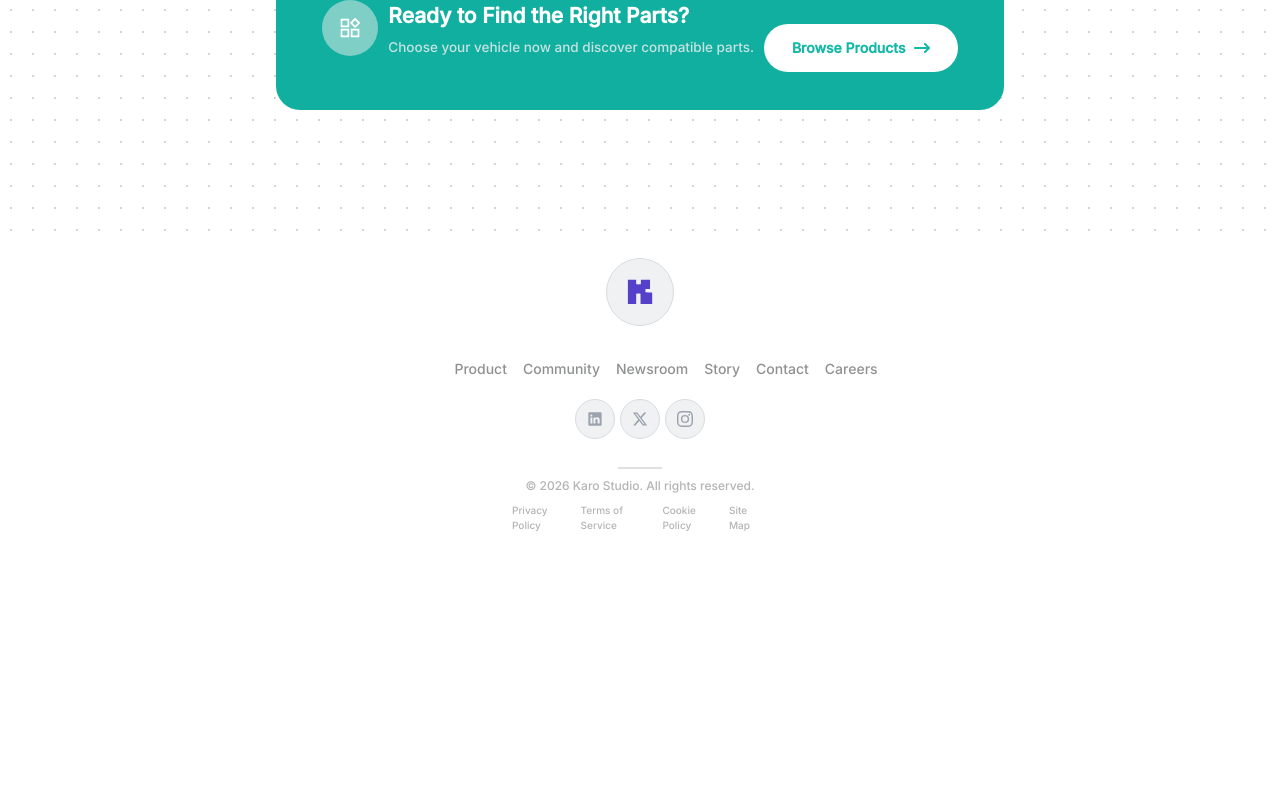
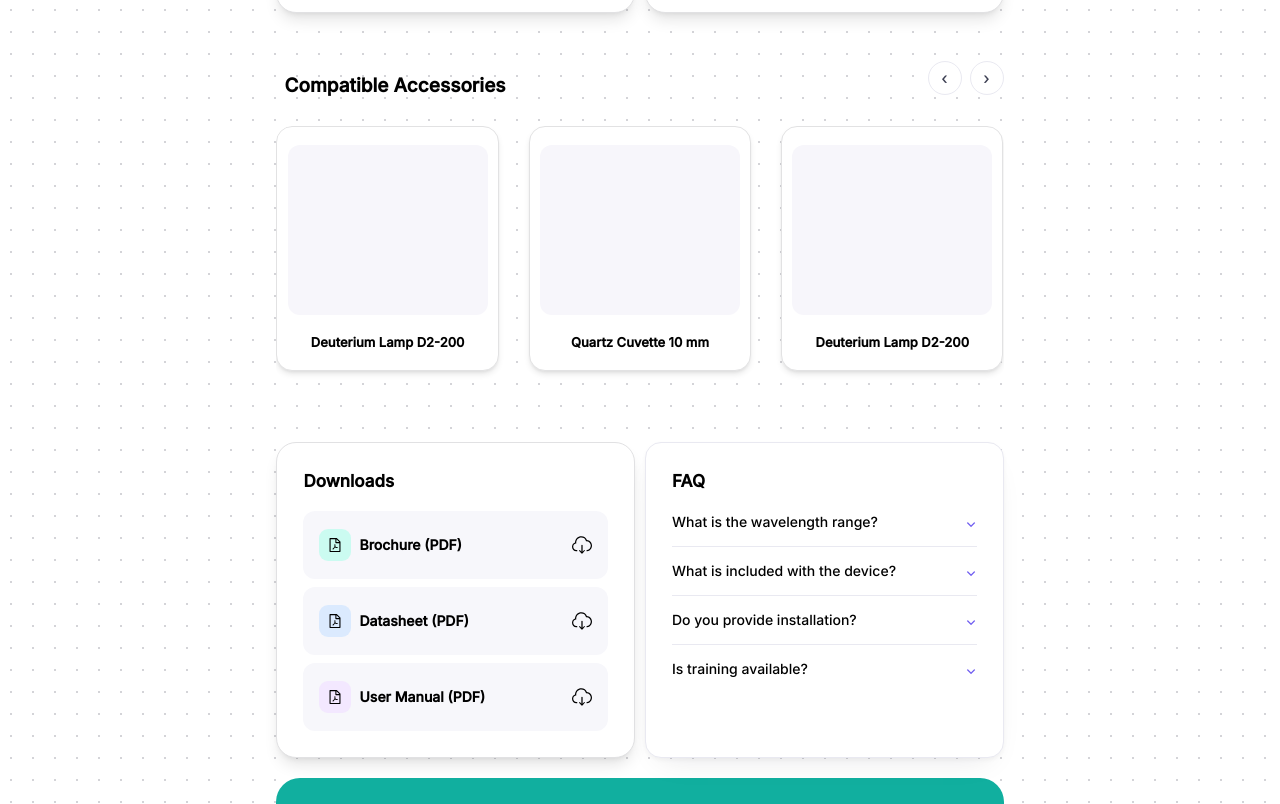
Before and after one commit to nikooraftar1383/bloor-azma_demo, a React (Vite) app: page /products/1 in a window 1280 px wide. Shown: the part 1520-2324 px from the top of the page. Before the commit the page ends 2073 px from the top, so only its background shows below. Built offline with nearby package versions, Linux system fonts and the light colour scheme; data requests are answered from the project's data file.

Commit message:
add product detail

```diff
--- a/src/Templates/ProductDetailTemp.jsx
+++ b/src/Templates/ProductDetailTemp.jsx
@@ -4,7 +4,11 @@ import { FaHeadphones, FaTruck } from "react-icons/fa";
 import { CiSearch } from "react-icons/ci";
 import { SiAdguard } from "react-icons/si";
 import { FaArrowRightLong } from "react-icons/fa6";
-import { AiOutlineProduct } from "react-icons/ai";
+import { AiOutlineFilePdf, AiOutlineProduct } from "react-icons/ai";
+import { SlCloudDownload } from "react-icons/sl";
+import { BsFiletypePdf } from "react-icons/bs";
+import SwiperProduct from "./SwiperProduct";
+
 let ProductDetailTemp = () => {
   //4 تا تیکت جزئیات
   let Facilities = [
@@ -37,7 +41,24 @@ let ProductDetailTemp = () => {
       shortdesc: "CE Certified",
     },
   ];
-
+  //pdf های قابل دانلود
+  let pdfs = [
+    {
+      title: "Brochure (PDF)",
+      file: "/public/pdf/waiting.pdf",
+      bg: "bg-teal-100",
+    },
+    {
+      title: "Datasheet (PDF)",
+      file: "/public/pdf/waiting.pdf",
+      bg: "bg-blue-100",
+    },
+    {
+      title: "User Manual (PDF)",
+      file: "/public/pdf/waiting.pdf",
+      bg: "bg-purple-100",
+    },
+  ];
   const [product, setProduct] = useState(null);
   let { id } = useParams();
   let getData = async () => {
@@ -58,8 +79,6 @@ let ProductDetailTemp = () => {
   useEffect(() => {
     getData();
   }, []);
-  console.log(product);
-
   return (
     <>
       <div
@@ -70,7 +89,11 @@ Pt-20
 [background-size:22px_22px]"
       >
         <div className="w-[71%] mx-auto flex justify-between items-center">
-          <img src="" alt="" className="w-[50%]" />
+          <img
+            src="/public/images/eventsection/1724134657631B-SulfideAE201.webp"
+            alt=""
+            className="w-[50%]"
+          />
           <div className="flex flex-col items-start gap-2">
             <div className="py-1.5 px-3.5 rounded-[99px] bg-[#efeafd] flex justify-center items-center mb-5 ">
               <span className="text-[12.5px] text-[#987df1] font-semibold ">
@@ -88,8 +111,8 @@ Pt-20
               reliable analysis in laboratories.
             </span>
             <div className="grid grid-cols-2 gap-5 mt-3  w-full mb-5.5">
-              {Facilities.map((elem) => (
-                <>
+              {Facilities.map((elem, index) => (
+                <div key={index}>
                   <div className="p-3.5 flex  items-center rounded-[13px] bg-white shadow-md w-full gap-1.5 border border-[#ececef] ">
                     <div
                       className={`w-9 h-9 rounded-[10px] flex justify-center items-center ${elem.bg}`}
@@ -100,7 +123,7 @@ Pt-20
                       {elem.title}
                     </span>
                   </div>
-                </>
+                </div>
               ))}
             </div>
             <div className="w-full grid grid-cols-2 gap-5 ">
@@ -115,8 +138,8 @@ Pt-20
         </div>
 
         <div className="p-7   w-[71%] mx-auto bg-[#f8f8f8] mt-9 rounded-[20px] flex justify-between">
-              {Facilities.map((elem) => (
-                <>
+          {Facilities.map((elem, index) => (
+            <div key={index}>
               <div className="py-3 flex  items-center gap-1.5 ">
                 <div
                   className={`w-11 h-11 rounded-[10px] flex justify-center items-center ${elem.bg}`}
@@ -127,18 +150,29 @@ Pt-20
                   <span className="text-[13px] font-semibold mb-1">
                     {elem.title}
                   </span>
-                    <span className="text-[12px] text-[#9d8d8a]">{elem.shortdesc}</span>
+                  <span className="text-[12px] text-[#9d8d8a]">
+                    {elem.shortdesc}
+                  </span>
                 </div>
               </div>
-                </>
+            </div>
           ))}
         </div>
         <div className="w-[71%] mx-auto grid grid-cols-2 gap-2.5 mt-10 ">
-              <div className="w-full border border-[#e1e1e3] shadow-lg p-6.5 rounded-[20px] bg-white" >
-                <h1 className="mb-4 text-[17px] font-extrabold">Product Overview</h1>
-                <p className="text-[#767a90] text-[14.5px]">Lorem, ipsum dolor sit amet consectetur adipisicing elit. In quod quisquam, voluptas dolorum exercitationem itaque atque facilis ipsa quam nam illo eum amet qui cumque veritatis enim! Iusto, cumque quidem. Lorem ipsum dolor sit amet consectetur adipisicing elit. Id quiat? Et, veniam quae nihil fuga impedit ducimus magnam qui!</p>
+          <div className="w-full border border-[#e1e1e3] shadow-lg p-6.5 rounded-[20px] bg-white">
+            <h1 className="mb-4 text-[17px] font-extrabold">
+              Product Overview
+            </h1>
+            <p className="text-[#767a90] text-[14.5px]">
+              Lorem, ipsum dolor sit amet consectetur adipisicing elit. In quod
+              quisquam, voluptas dolorum exercitationem itaque atque facilis
+              ipsa quam nam illo eum amet qui cumque veritatis enim! Iusto,
+              cumque quidem. Lorem ipsum dolor sit amet consectetur adipisicing
+              elit. Id quiat? Et, veniam quae nihil fuga impedit ducimus magnam
+              qui!
+            </p>
           </div>
-               <div className="w-full border border-[#e1e1e3] shadow-lg p-6.5 rounded-[20px] bg-white" >
+          <div className="w-full border border-[#e1e1e3] shadow-lg p-6.5 rounded-[20px] bg-white">
             <h1 className="mb-4 text-[17px] font-extrabold">Specifications</h1>
 
             {Array.from({ length: 12 }).map((_, index) => (
@@ -149,11 +183,95 @@ Pt-20
                 <span className="text-[13.5px] font-semibold text-[#767a90]">
                   Wavelength Range
                 </span>
-    <span className="text-[13.5px] font-bold">
-      190 – 1100 nm
-    </span>
+                <span className="text-[13.5px] font-bold">190 – 1100 nm</span>
               </div>
             ))}
+          </div>
+        </div>
+        <div className="w-[71%] mx-auto flex flex-col mt-8 py-4 ">
+          <SwiperProduct />
+        </div>
+
+        <div className="w-[71%] mx-auto grid grid-cols-2 gap-2.5 mt-10 ">
+          <div className="p-6.5 rounded-[20px] border border-[#e1e1e3] bg-white shadow-lg">
+            <h3 className="text-[17px] font-extrabold mb-4">Downloads</h3>
+            {pdfs.map((elem, index) => (
+              <div
+                className="px-4 py-4.5 rounded-xl bg-[#f7f7fb] flex justify-between items-center mt-2"
+                key={index}
+              >
+                <div className="flex gap-2 items-center">
+                  <div
+                    className={`rounded-[9px] flex justify-center items-center p-2 ${elem.bg}`}
+                  >
+                    <AiOutlineFilePdf />
+                  </div>
+                  <p className="text-[14px] font-bold">{elem.title}</p>
+                </div>
+                <a
+                  className="flex justify-center items-center "
+                  href={elem.file}
+                >
+                  <SlCloudDownload size={20} />
+                </a>
+              </div>
+            ))}
+          </div>
+          <div className="bg-white border border-[#e9e9f1] rounded-2xl p-[26px] shadow-[0_2px_4px_rgba(16,18,35,0.04),0_14px_30px_-16px_rgba(16,18,35,0.12)]">
+            <h3 className="text-[17px] font-extrabold mb-4">FAQ</h3>
+
+            <div className="divide-y divide-[#e9e9f1]">
+              <details className="group py-[14px] first:pt-0">
+                <summary className="flex items-center justify-between text-[14px] cursor-pointer list-none [&::-webkit-details-marker]:hidden">
+                  What is the wavelength range?
+                  <span className="text-[#6d5bf0] transition-transform duration-200 group-open:rotate-180">
+                    ⌄
+                  </span>
+                </summary>
+                <p className="text-[#767a90] text-sm mt-3">
+                  190 – 1100 nm, covering the full UV and visible spectral
+                  range.
+                </p>
+              </details>
+
+              <details className="group py-[14px]">
+                <summary className="flex items-center justify-between text-sm cursor-pointer list-none [&::-webkit-details-marker]:hidden">
+                  What is included with the device?
+                  <span className="text-[#6d5bf0] transition-transform duration-200 group-open:rotate-180">
+                    ⌄
+                  </span>
+                </summary>
+                <p className="text-[#767a90] text-sm mt-3">
+                  The device, power cable, cuvette set, dust cover and user
+                  manual are included as standard.
+                </p>
+              </details>
+
+              <details className="group py-[14px]">
+                <summary className="flex items-center justify-between text-sm cursor-pointer list-none [&::-webkit-details-marker]:hidden">
+                  Do you provide installation?
+                  <span className="text-[#6d5bf0] transition-transform duration-200 group-open:rotate-180">
+                    ⌄
+                  </span>
+                </summary>
+                <p className="text-[#767a90] text-sm mt-3">
+                  Yes, on-site installation and setup is available upon request.
+                </p>
+              </details>
+
+              <details className="group py-[14px]">
+                <summary className="flex items-center justify-between  text-sm cursor-pointer list-none [&::-webkit-details-marker]:hidden">
+                  Is training available?
+                  <span className="text-[#6d5bf0] transition-transform duration-200 group-open:rotate-180">
+                    ⌄
+                  </span>
+                </summary>
+                <p className="text-[#767a90] text-sm mt-3">
+                  Our technical team provides free training sessions for new
+                  customers.
+                </p>
+              </details>
+            </div>
           </div>
         </div>
         <div className="flex justify-between rounded-3xl px-11.5 py-9.5 bg-[#11af9f] w-[71%] mx-auto mt-5 ">
@@ -161,8 +279,12 @@ Pt-20
             <AiOutlineProduct color="white" size={26} />
           </div>
           <div className="flex flex-col">
-                        <h3 className="text-white mb-1.5  text-[21px] font-extrabold">Ready to Find the Right Parts?</h3>
-                        <p className="text-[13.5px] text-[#c8e3e3] ">Choose your vehicle now and discover compatible parts.</p>
+            <h3 className="text-white mb-1.5  text-[21px] font-extrabold">
+              Ready to Find the Right Parts?
+            </h3>
+            <p className="text-[13.5px] text-[#c8e3e3] ">
+              Choose your vehicle now and discover compatible parts.
+            </p>
           </div>
           <div className="flex justify-center">
             <button className="px-7 rounded-full text-[#14b8a6] mt-6 py-3.5 bg-white hover:scale-110 transition ">
--- a/src/Templates/ProductTemp.jsx
+++ b/src/Templates/ProductTemp.jsx
@@ -53,9 +53,8 @@ Pt-20
         {products && (
           <>
             {" "}
-          <ProductHero search={search} setsearch={setsearch}/>
-          <CategoryCard/>
-
+            <ProductHero search={search} setsearch={setsearch} />
+            <CategoryCard />
           </>
         )}
       </div>
--- /dev/null
+++ b/src/Templates/SwiperProduct.jsx
@@ -0,0 +1,75 @@
+import { useRef } from "react";
+import { Swiper, SwiperSlide } from "swiper/react";
+import { FreeMode, Navigation } from "swiper/modules";
+import "swiper/css";
+import "swiper/css/free-mode";
+import "swiper/css/navigation";
+import "../css/swiperStyle.css";
+
+export default function AccessoriesSwiper() {
+  const prevRef = useRef(null);
+  const nextRef = useRef(null);
+
+  return (
+    <div className="w-full justify-between items-center flex flex-col">
+      <div className="w-full justify-between items-center flex">
+        <h3 className="text-[19px] font-extrabold ps-2">Compatible Accessories</h3>
+        <div className="flex gap-2 mb-4">
+          <button
+            ref={prevRef}
+            className="w-[34px] h-[34px] rounded-full border border-[#e9e9f1] bg-white flex items-center justify-center text-[#3c3f52] cursor-pointer hover:border-[#3c3f52] transition"
+          >
+            ‹
+          </button>
+          <button
+            ref={nextRef}
+            className="w-[34px] h-[34px] rounded-full border border-[#e9e9f1] bg-white flex items-center justify-center text-[#3c3f52] cursor-pointer hover:border-[#3c3f52] transition"
+          >
+            ›
+          </button>
+        </div>
+      </div>
+
+      <Swiper
+        slidesPerView={3}
+        spaceBetween={30}
+        freeMode={true}
+        navigation={{
+          prevEl: prevRef.current,
+          nextEl: nextRef.current,
+        }}
+        onBeforeInit={(swiper) => {
+          swiper.params.navigation.prevEl = prevRef.current;
+          swiper.params.navigation.nextEl = nextRef.current;
+        }}
+        modules={[FreeMode, Navigation]}
+        className="mySwiper"
+      >
+        <SwiperSlide className="shadow-md">
+          <div className="flex flex-col gap-1.5">
+            <div className="w-50 h-42.5 bg-[#f7f6fb] rounded-xl "> </div>
+            <span className="text-[13px] font-bold mt-3">Deuterium Lamp D2-200</span>
+          </div>
+        </SwiperSlide>
+        <SwiperSlide className="shadow-md">
+           <div className="flex flex-col gap-1.5">
+            <div className="w-50 h-42.5 bg-[#f7f6fb] rounded-xl "> </div>
+            <span className="text-[13px] font-bold mt-3">Quartz Cuvette 10 mm</span>
+          </div>
+        </SwiperSlide>
+        <SwiperSlide  className="shadow-md">
+           <div className="flex flex-col gap-1.5">
+            <div className="w-50 h-42.5 bg-[#f7f6fb] rounded-xl "> </div>
+            <span className="text-[13px] font-bold mt-3">Deuterium Lamp D2-200</span>
+          </div>
+        </SwiperSlide>
+        <SwiperSlide>Slide 4</SwiperSlide>
+        <SwiperSlide>Slide 5</SwiperSlide>
+        <SwiperSlide>Slide 6</SwiperSlide>
+        <SwiperSlide>Slide 7</SwiperSlide>
+        <SwiperSlide>Slide 8</SwiperSlide>
+        <SwiperSlide>Slide 9</SwiperSlide>
+      </Swiper>
+    </div>
+  );
+}
--- /dev/null
+++ b/src/css/swiperStyle.css
@@ -0,0 +1,23 @@
+.swiper {
+  width: 100%;
+  height: 100%;
+  margin-top: 15px;
+  padding-bottom: 15px;
+  border-radius: 16px;
+
+}
+
+.swiper-slide {
+  text-align: center;
+  font-size: 18px;
+  background-color: white;
+  border-radius: 16px;
+  padding: 18px;
+  border: 1px;
+  border-color: #e2e2e3;
+  border-style: solid;
+  /* Center slide text vertically */
+  display: flex;
+  justify-content: center;
+  align-items: center;
+}
```
Also changed, not shown: 1 other file (tests, documents, lock files or other folders). Lines whose indentation alone changed are shown as unchanged.
